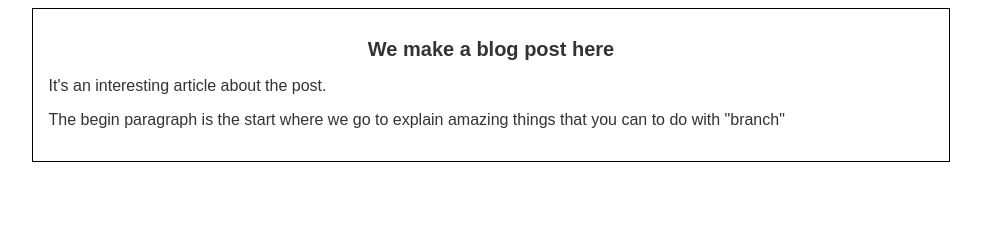
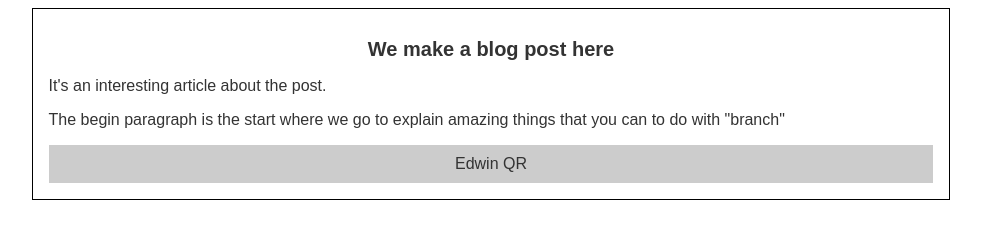
Before and after one commit to edwi02/hyperblog, a plain HTML site: page blogpost.html in a window 1280 px wide. Shown: the whole page, without its empty margins (149-1130 px from the left). Drawn offline with Linux system fonts and the light colour scheme.

Commit message:
Nuevo footer creado

```diff
--- a/blogpost.html
+++ b/blogpost.html
@@ -13,7 +13,11 @@
                     amazing things that you can to do with "branch"
                 </p>
             </div>
+            <div id="footer">
+                    Edwin QR
+            </div>
         </div>
+
 
     </body>
 </html>
--- a/css/estilos.css
+++ b/css/estilos.css
@@ -16,3 +16,10 @@ body {
     font-size: 20px;
     text-align: center;
 }
+
+#footer {
+    background: #ccc;
+    padding: 10px;
+    margin: 0px;
+    text-align: center;
+}
```
